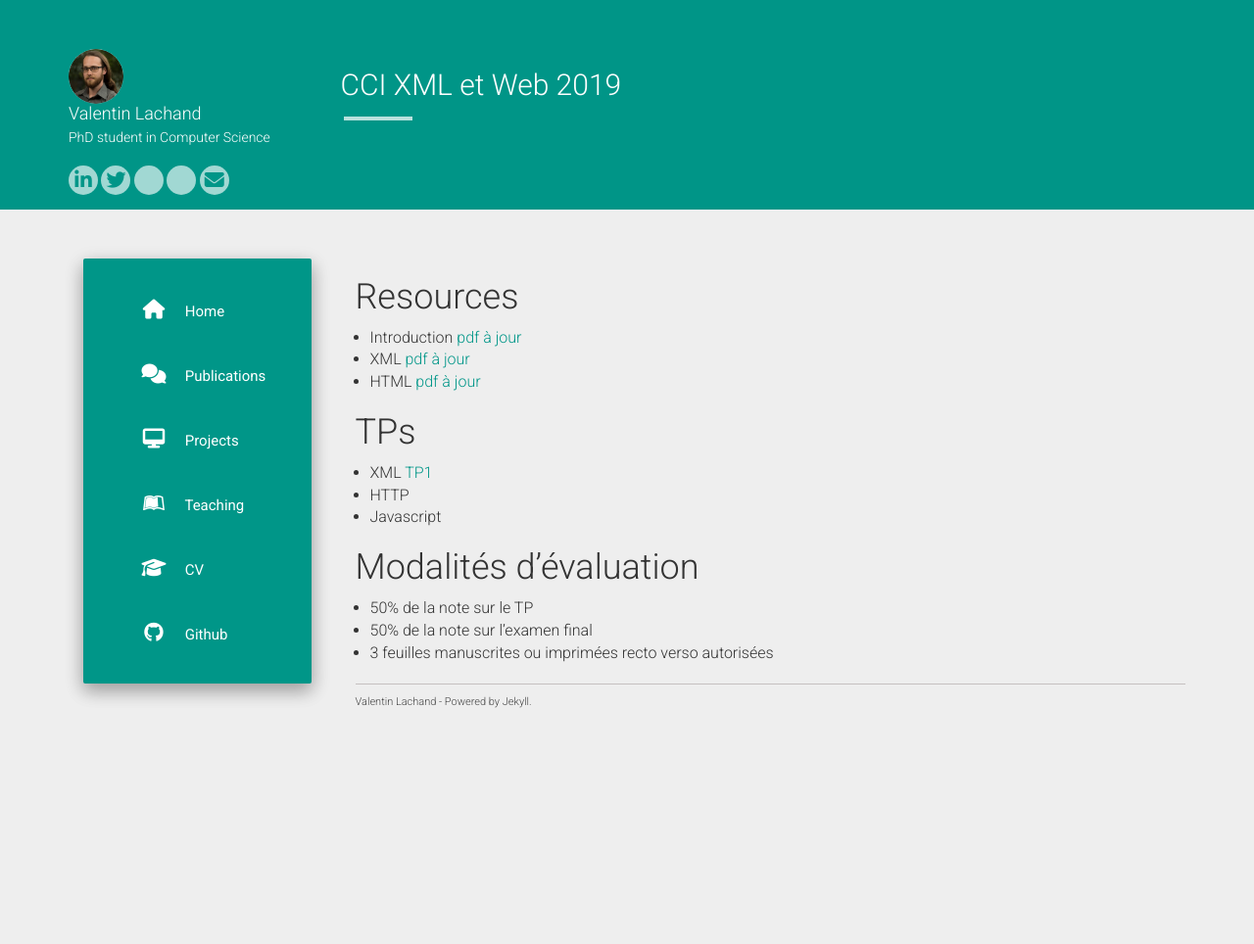
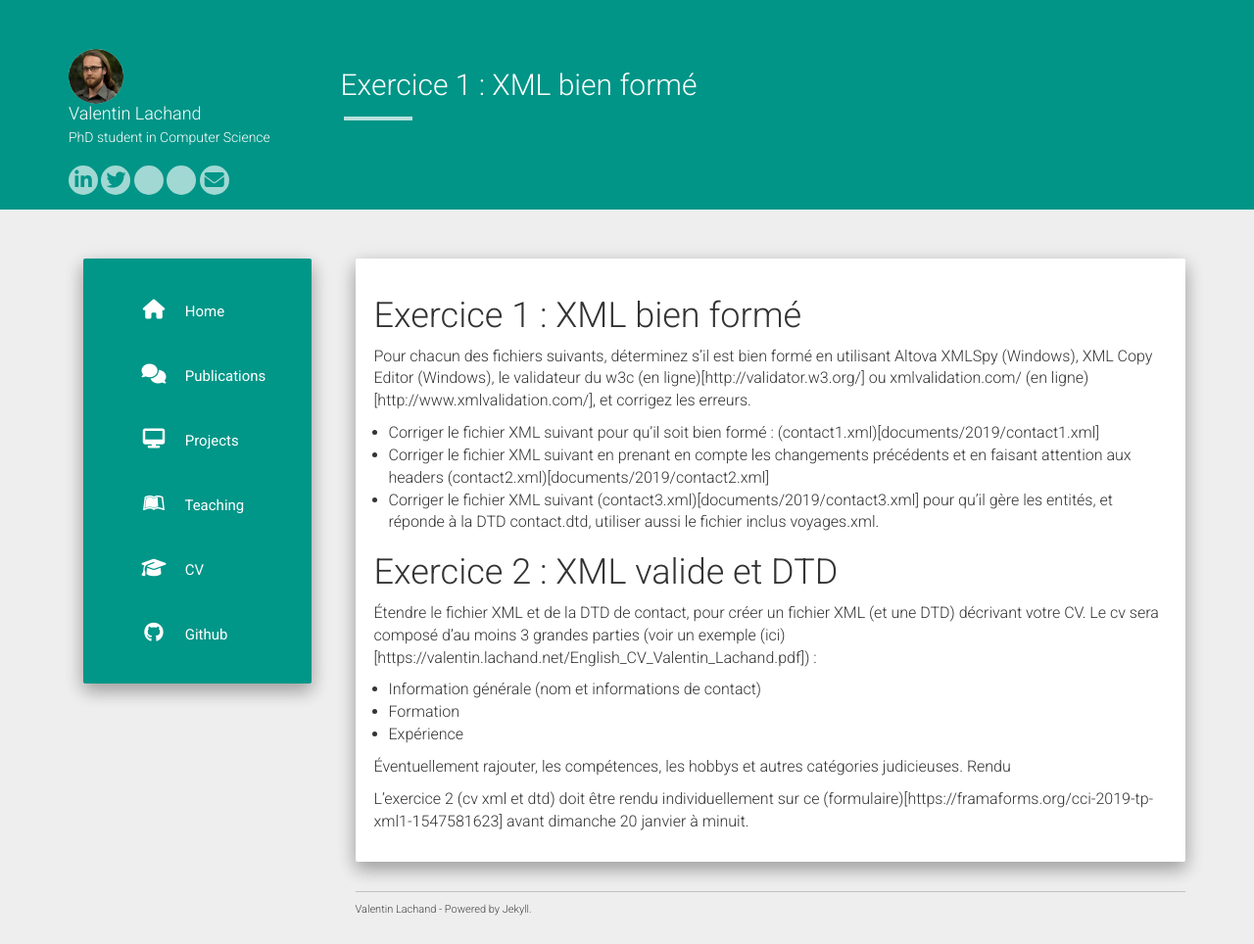
Before and after one commit to taotaoini/lachand.github.io, a Jekyll site: the page built from cci-xml-web-2019-tp.md, in a window 1280 px wide. Shown: the whole page at 98% size. Built offline with Jekyll 4.4.1, drawn with Linux system fonts in a browser that asks for light colours; nearby versions of some CDN libraries; our own code applies the rules of GitHub Pages for plain Markdown files; before the commit the page ends 900 px from its top, so only the background shows below that.

Commit message:
Update cci-xml-web-2019-tp.md

```diff
--- a/cci-xml-web-2019-tp.md
+++ b/cci-xml-web-2019-tp.md
@@ -1,20 +1,26 @@
 ---
 layout: default
-title: CCI XML et Web 2019
-permalink: /teaching/2019/cci-xml-web-2019-tp
+title: CCI XML et Web 2019 : tp1
+permalink: /teaching/2019/cci-xml-web/cci-xml-web-2019-tp
 ---
 
-# Resources
-* Introduction [pdf à jour](https://docs.google.com/presentation/d/1Fth_ibz3lJyqgVr_EtcjJyTbnOV3O6YRzzEmbgXYc1w/export/pdf)
-* XML [pdf à jour](https://docs.google.com/presentation/d/1OuEvTF7Z1hjHw_4y3y3FyG2Q1reCD54ZsyiA1H91n88/export/pdf)
-* HTML [pdf à jour](https://docs.google.com/presentation/d/1tZw4uioUspiyqydXgdHRv-Wwo_FALhhIyVfjipw1fDY/export/pdf)
+# Exercice 1 : XML bien formé
 
-# TPs
-* XML [TP1](https://valentin.lachand.net/teaching/2019/cci-xml-web-2019/cci-xml-web-2019-tp1)
-* HTTP
-* Javascript
+Pour chacun des fichiers suivants, déterminez s'il est bien formé en utilisant Altova XMLSpy (Windows), XML Copy Editor (Windows), le validateur du w3c (en ligne)[http://validator.w3.org/] ou xmlvalidation.com/ (en ligne)[http://www.xmlvalidation.com/], et corrigez les erreurs.
 
-# Modalités d'évaluation
-- 50% de la note sur le TP
-- 50% de la note sur l’examen final
-- 3 feuilles manuscrites ou imprimées recto verso autorisées
+* Corriger le fichier XML suivant pour qu'il soit bien formé : (contact1.xml)[documents/2019/contact1.xml]
+* Corriger le fichier XML suivant en prenant en compte les changements précédents et en faisant attention aux headers (contact2.xml)[documents/2019/contact2.xml]
+* Corriger le fichier XML suivant (contact3.xml)[documents/2019/contact3.xml] pour qu'il gère les entités, et réponde à la DTD contact.dtd, utiliser aussi le fichier inclus voyages.xml.
+
+# Exercice 2 : XML valide et DTD
+
+Étendre le fichier XML et de la DTD de contact, pour créer un fichier XML (et une DTD) décrivant votre CV. Le cv sera composé d'au moins 3 grandes parties (voir un exemple (ici)[https://valentin.lachand.net/English_CV_Valentin_Lachand.pdf]) :
+
+* Information générale (nom et informations de contact)
+* Formation
+* Expérience
+
+Éventuellement rajouter, les compétences, les hobbys et autres catégories judicieuses.
+Rendu
+
+L'exercice 2 (cv xml et dtd) doit être rendu individuellement sur ce (formulaire)[https://framaforms.org/cci-2019-tp-xml1-1547581623] avant dimanche 20 janvier à minuit.
```
